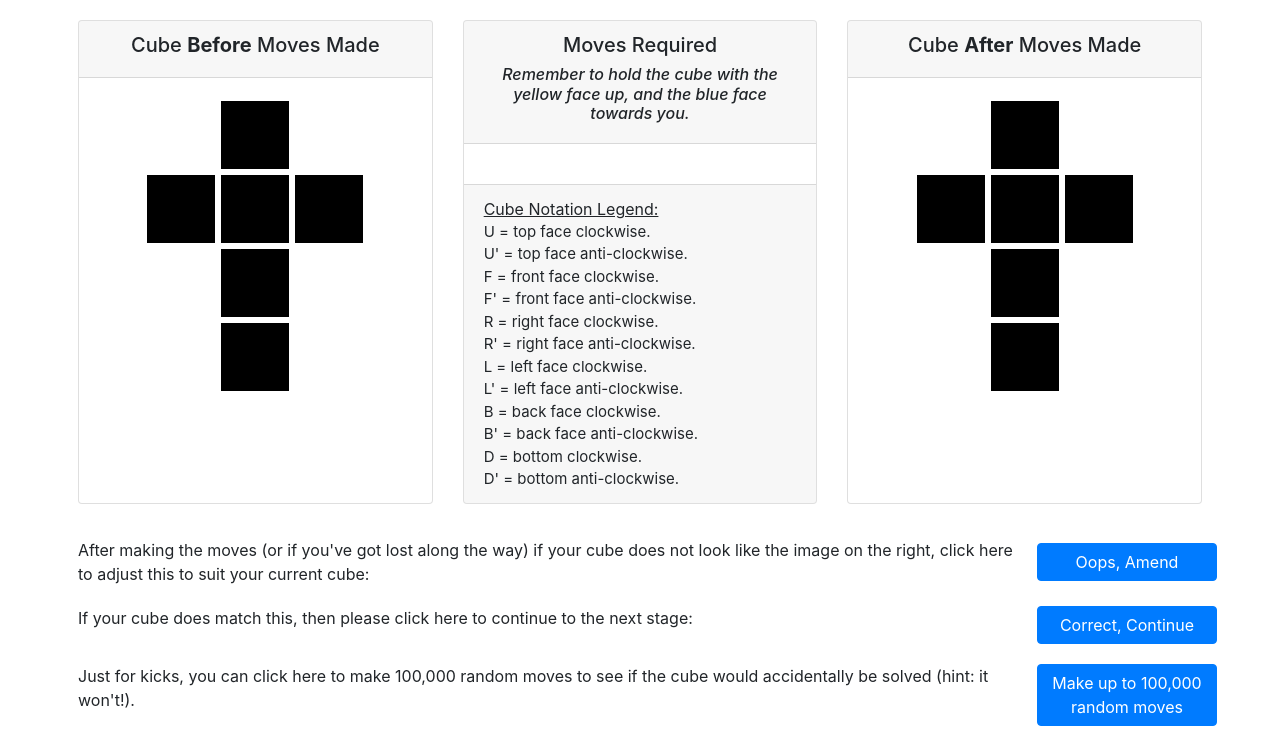
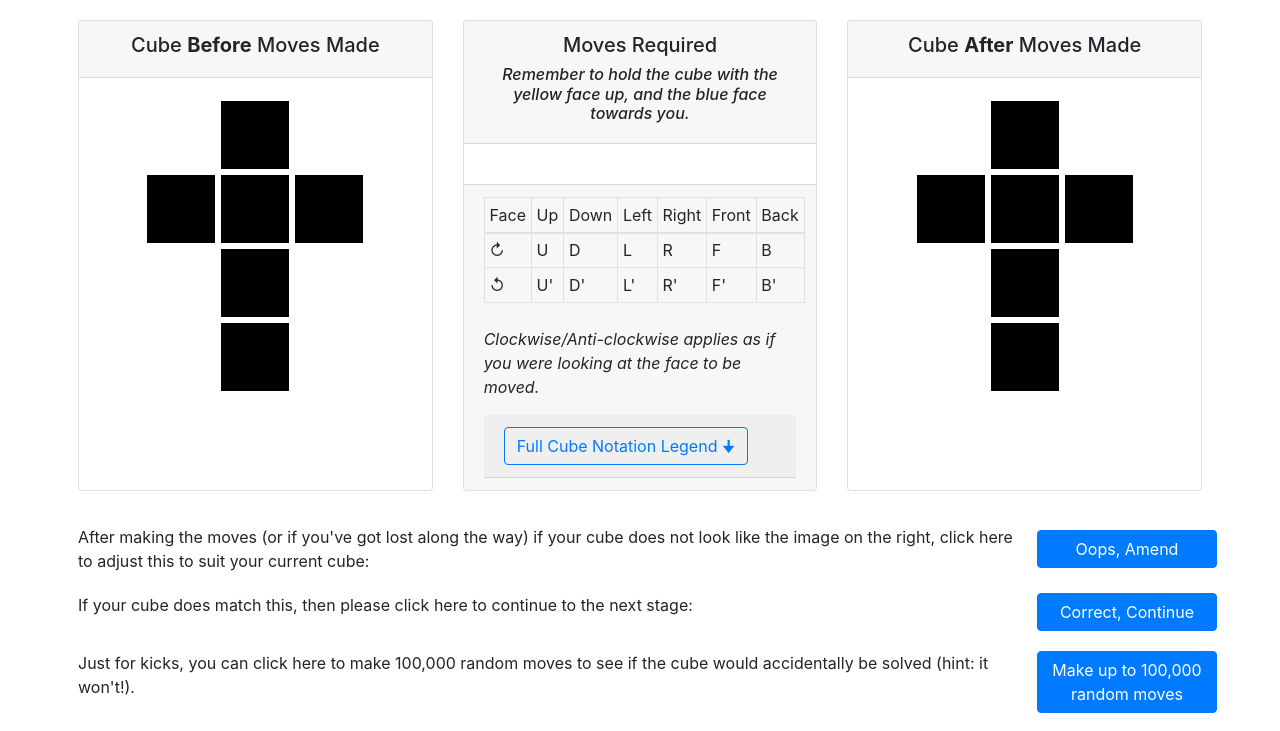
Before and after one commit to samjcox/rubiks, a Flask app: template templates/solve.html in a window 1280 px wide. Shown: the part 224-955 px from the top of the page. Run offline with Flask 2, Linux system fonts and the light colour scheme; the template is opened without the code that fills it, so the values that code supplies are empty.

Commit message:
Add notation table and accordian description
A short reminder of cube notation has been added to underneath the list
of moves to be made.  If this short table is unclear, there is also
a dropdown accordian for a full descriptive list of each move.

```diff
--- a/templates/solve.html
+++ b/templates/solve.html
@@ -97,12 +97,54 @@
                 </p>
             </div>
             <div class="card-footer">
+                <table class="table-sm table-bordered">
+                    <thead>
+                        <tr>
+                            <td class="col-xs">Face</td>
+                            <td class="col-2">Up</td>
+                            <td class="col-2">Down</td>
+                            <td class="col-2">Left</td>
+                            <td class="col-2">Right</td>
+                            <td class="col-2">Front</td>
+                            <td class="col-2">Back</td>
+                        </tr>
+                    </thead>
+                    <tbody>
+                        <tr>
+                            <td>&#8635</td>
+                            <td>U</td>
+                            <td>D</td>
+                            <td>L</td>
+                            <td>R</td>
+                            <td>F</td>
+                            <td>B</td>
+                        </tr>
+                        <tr>
+                            <td>&#8634</td>
+                            <td>U'</td>
+                            <td>D'</td>
+                            <td>L'</td>
+                            <td>R'</td>
+                            <td>F'</td>
+                            <td>B'</td>
+                        </tr>
+                    </tbody>
+                </table>
+                </br>
+                <p><i>Clockwise/Anti-clockwise applies as if you were looking at the face to be moved.</i></p>
 
-                <u>Cube Notation Legend:</u>
-
+                <div class="accordion" id="notation_accordian">
+                    <div class="card-header" id="headingOne">
+                    <h5 class="mb-0">
+                        <button class="btn btn-outline-primary" type="button" data-toggle="collapse" data-target="#collapseOne" aria-expanded="true" aria-controls="collapseOne">
+                        Full Cube Notation Legend &#129035
+                        </button>
+                    </h5>
+                    </div>
+                    <div id="collapseOne" class="collapse collapsed" aria-labelledby="headingOne" data-parent="#notation_accordian">
                     <ul class="no-bullet-list" style="font-size: 15px;">
-                    <li>U = top face clockwise.</li>
-                    <li>U' = top face anti-clockwise.</li>
+                        <li>U = upper face clockwise.</li>
+                        <li>U' = upper face anti-clockwise.</li>
                         <li>F = front face clockwise.</li>
                         <li>F' = front face anti-clockwise.</li>
                         <li>R = right face clockwise.</li>
@@ -111,11 +153,11 @@
                         <li>L' = left face anti-clockwise.</li>
                         <li>B = back face clockwise.</li>
                         <li>B' = back face anti-clockwise.</li>
-                    <li>D = bottom clockwise.</li>
-                    <li>D' = bottom anti-clockwise.</li>
-
+                        <li>D = down face clockwise.</li>
+                        <li>D' = down face anti-clockwise.</li>
                     </ul>
-
+                    </div>
+                </div>
             </div>
 
         </div>
```
Lines whose indentation alone changed are shown as unchanged.
